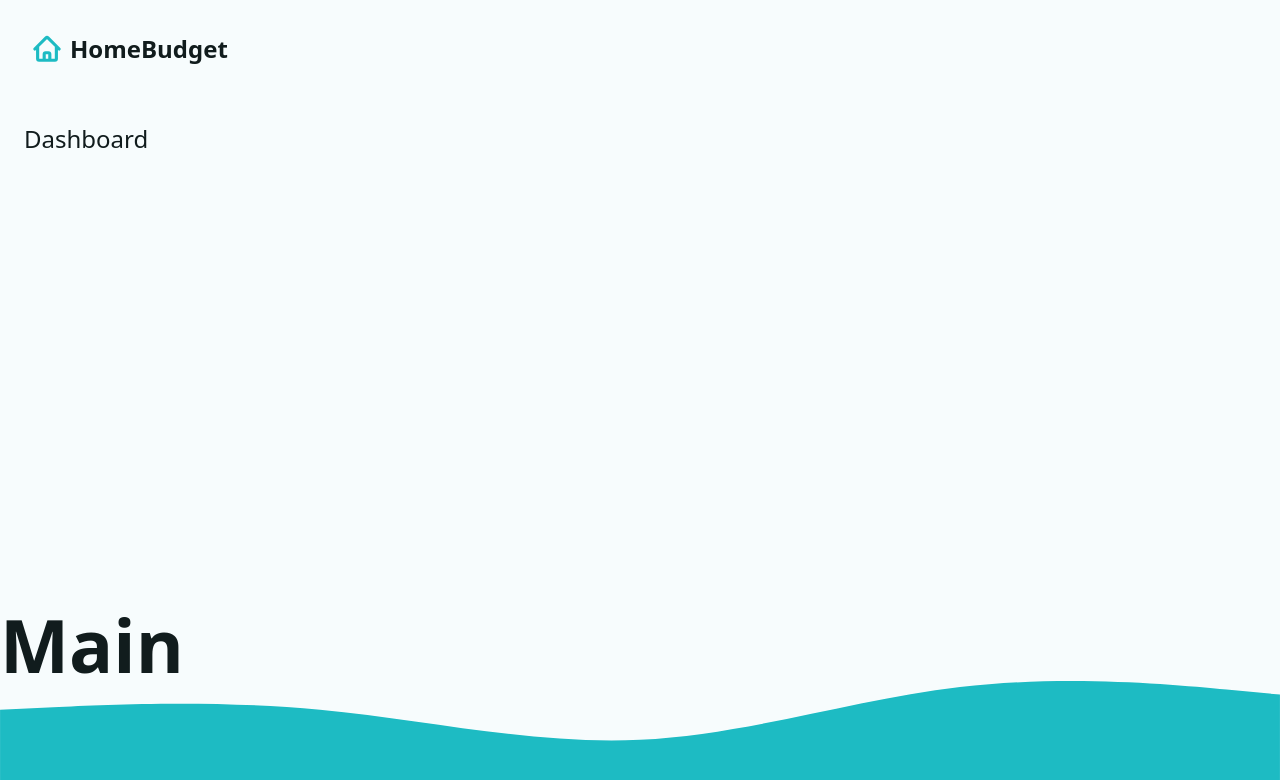
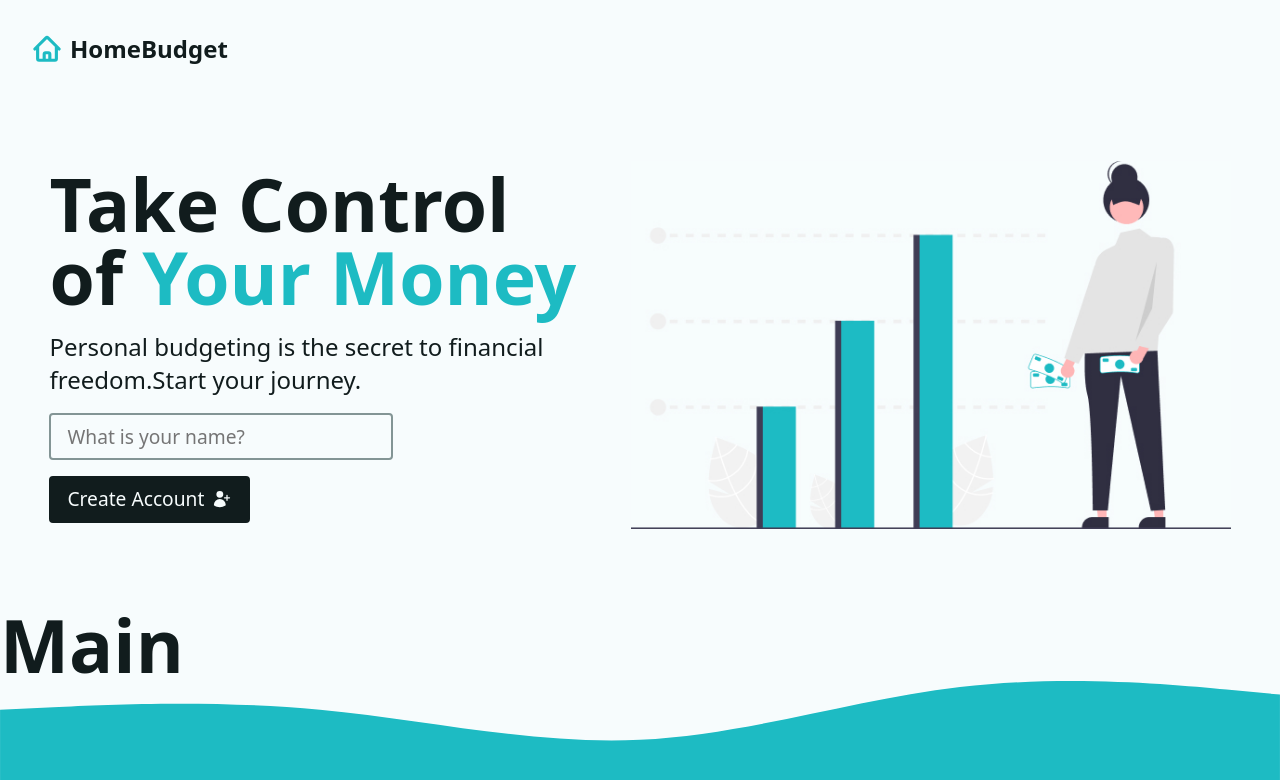
Before and after one commit to Dcastor21/bdgt-app, a React (Vite) app: page / in a window 1280 px wide. Shown: the top 780 px of the page. Built offline with nearby package versions, Linux system fonts and the light colour scheme.

Commit message:
added toast messages and login form

```diff
--- a/package.json
+++ b/package.json
@@ -17,7 +17,8 @@
     "@heroicons/react": "^2.1.3",
     "react": "^18.2.0",
     "react-dom": "^18.2.0",
-    "react-router-dom": "6.8"
+    "react-router-dom": "6.8",
+    "react-toastify": "^10.0.5"
   },
   "devDependencies": {
     "@types/react": "^18.2.66",
--- a/src/App.jsx
+++ b/src/App.jsx
@@ -1,5 +1,7 @@
+import { ToastContainer } from "react-toastify";
+import "react-toastify/dist/ReactToastify.css";
 import { createBrowserRouter, RouterProvider } from "react-router-dom";
-import Dashboard, { dashLoader } from "./pages/Dashboard";
+import Dashboard, { dashLoader, dashboardAction } from "./pages/Dashboard";
 import Error from "./pages/Error";
 import Main, { mainLoader } from "./layouts/Main";
 import { logoutAction } from "./actions/logout";
@@ -15,6 +17,7 @@
         path: "/",
         element: <Dashboard />,
         loader: dashLoader,
+        action: dashboardAction,
         errorElement: <Error />,
       },
       {
@@ -29,6 +32,7 @@
   return (
     <div className="App">
       <RouterProvider router={router} />
+      <ToastContainer />
     </div>
   );
 }
--- /dev/null
+++ b/src/Components/Intro.jsx
@@ -0,0 +1,35 @@
+import { Form } from "react-router-dom";
+import illustration from "../assets/illustration.jpg";
+import { UserPlusIcon } from "@heroicons/react/24/solid";
+const Intro = () => {
+  return (
+    <div className="intro">
+      <div>
+        <h1>
+          Take Control of <span className="accent">Your Money </span>
+        </h1>
+        <p>
+          Personal budgeting is the secret to financial freedom.Start your
+          journey.
+        </p>
+        <Form method="post">
+          <input
+            type="text"
+            name="UserName"
+            required
+            placeholder="What is your name?"
+            aria-label="Your Name"
+            autoComplete="given-name"
+          />
+          <button type="submit" className="btn btn--dark">
+            <span>Create Account</span>
+            <UserPlusIcon width={20} />
+          </button>
+        </Form>
+      </div>
+      <img src={illustration} alt="person with money" width={600} />
+    </div>
+  );
+};
+
+export default Intro;
--- a/src/actions/logout.js
+++ b/src/actions/logout.js
@@ -1,9 +1,11 @@
 import { redirect } from "react-router-dom";
 import { deleteItem } from "../helpers";
+import { toast } from "react-toastify";
 
 export async function logoutAction() {
   deleteItem({
     key: "userName",
   });
+  toast.success("Account Deleted");
   return redirect("/");
 }
--- a/src/pages/Dashboard.jsx
+++ b/src/pages/Dashboard.jsx
@@ -1,19 +1,27 @@
 import { useLoaderData } from "react-router-dom";
 import { fetchData } from "../helpers";
+import Intro from "../Components/Intro";
+import { toast } from "react-toastify";
 
 export function dashLoader() {
   const userName = fetchData("userName");
   return { userName };
 }
 
+export async function dashboardAction({ request }) {
+  const data = await request.formData();
+  const formData = Object.fromEntries(data);
+  try {
+    localStorage.setItem("userName", JSON.stringify(formData.userName));
+    return toast.success("Welcome, ${formData.userName}!");
+  } catch (e) {
+    throw new Error("there was a problem.");
+  }
+}
+
 const Dashboard = () => {
   const { userName } = useLoaderData();
-  return (
-    <div>
-      <h1>{userName}</h1>
-      Dashboard
-    </div>
-  );
+  return <>{userName ? <p>{userName}</p> : <Intro />}</>;
 };
 
 export default Dashboard;
```
Also changed, not shown: 1 other file (tests, documents, lock files or other folders).
